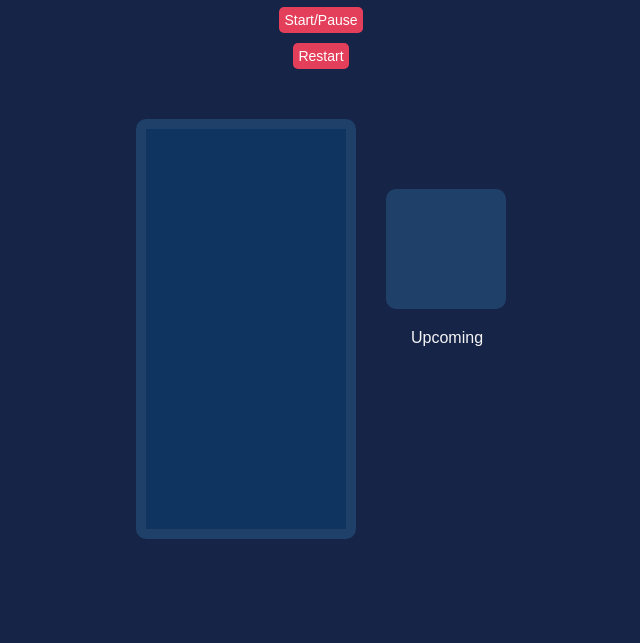
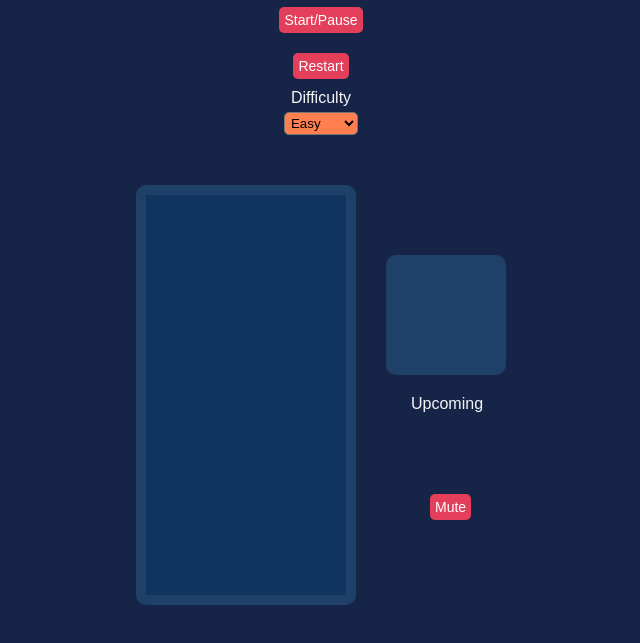
Before and after one commit to HarshVardhan22/Tetris, a website: page index.html in a window 1280 px wide. Shown: the part 91-734 px from the top of the page, without its empty margins (319-959 px from the left). Drawn offline with Linux system fonts and the light colour scheme.

Commit message:
Added mute function

```diff
--- a/index.html
+++ b/index.html
@@ -13,6 +13,12 @@
        </div>
         <button id="start-button">Start/Pause</button>
         <button id = 'restart'>Restart</button>
+        <label>Difficulty</label>
+        <select id = "difficulty">
+          <option value = "1">Easy</option>
+          <option value = "2">Medium</option>
+          <option value = "3">Hard</option>
+        </select>
     </header>
     <main>
     <div class="container">
@@ -254,6 +260,7 @@
                 <button id="left"><</button>
                 <button id="right">></button>
             </footer>
+            <button id ="mute">Mute</button>
         </div>
 
 
--- a/script.js
+++ b/script.js
@@ -16,7 +16,22 @@ document.addEventListener("DOMContentLoaded", () => {
   let left = document.getElementById("left");
   let right = document.getElementById("right");
   let pop = document.createElement('audio');
+  let mute = document.getElementById('mute');
   pop.src = 'bgm.mp3';
+
+  //to pause the bgm
+  mute.addEventListener("click",()=>{
+
+    if(mute.innerHTML=== "Mute"){
+      pop.pause();
+      mute.innerHTML = "Unmute";
+    }
+    else{
+      pop.play();
+      mute.innerHTML = "Mute";
+    }
+  });
+
   //Mapping OnScreen Buttons to keyboard events
 
   up.addEventListener("click",rotate);
--- a/style.css
+++ b/style.css
@@ -32,12 +32,16 @@ button{
     color: white;
     font-size:14px;
     margin-top:10px;
+    margin-bottom: 10px;
     border-radius: 5px;
     padding: 5px;
     border: none;
 }
 button:active{
     background:#ff0000;
+}
+select:focus{
+    outline: none;
 }
 button:focus{
     outline: none;
@@ -52,6 +56,12 @@ button:focus{
     border: 10px solid #1f4068;
 }
 
+select{
+    margin-top: 5px;
+    background-color: coral;
+    padding: 2px;
+    border-radius: 5px;
+}
 .grid div{
     height : 20px;
     width : 20px;
@@ -104,3 +114,7 @@ footer button{
     width: 20px;
 
 }
+
+#mute{
+    margin-left: 30%;
+}
```
Also changed, not shown: 1 other file.
